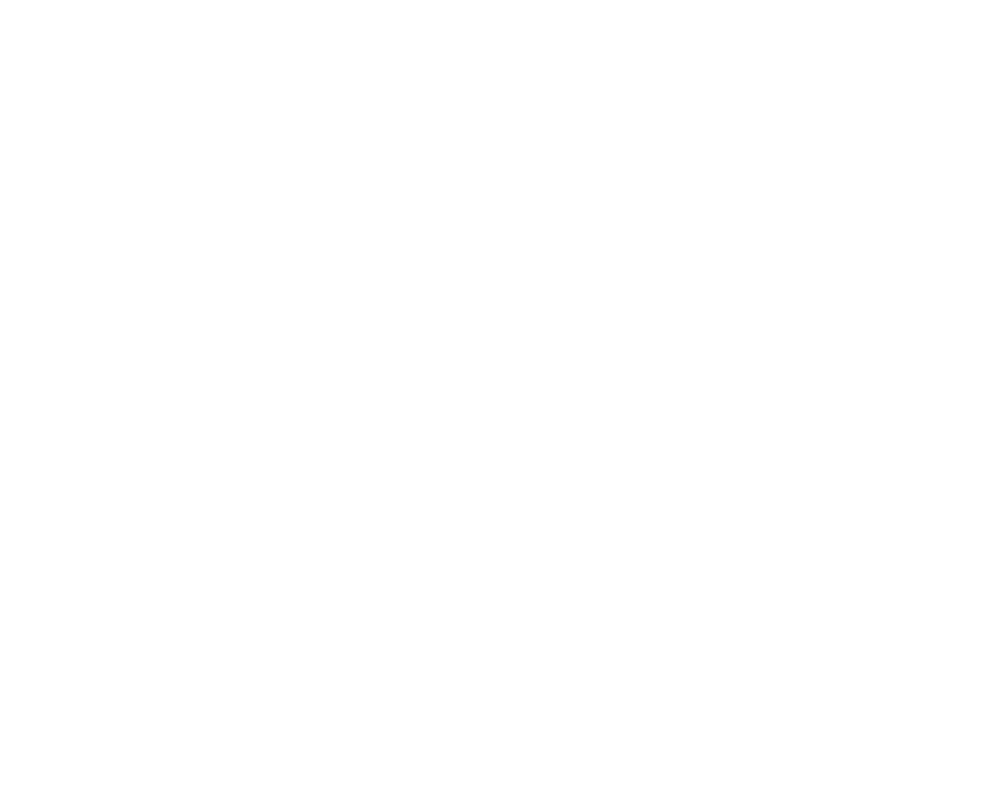
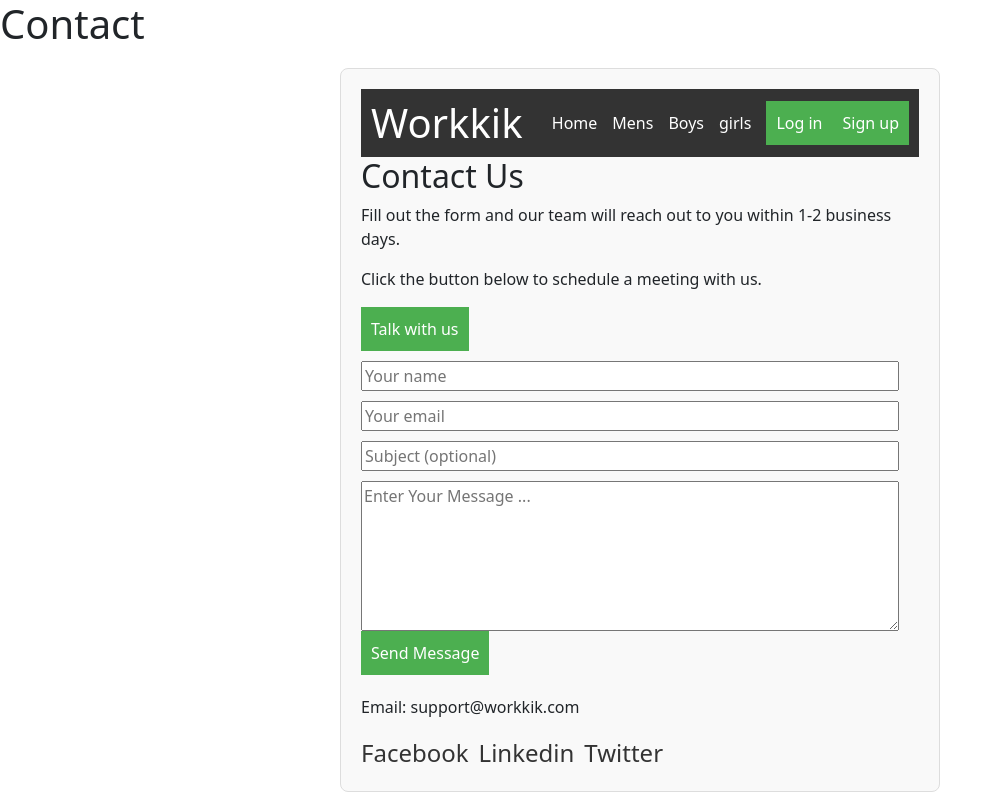
Before and after one commit to Merjina/ReactProject, a React (Create React App) app in the folder reactproject/: page /contact in a window 1280 px wide. Before the commit this address had no page. Shown: the whole page, without its empty margins (0-1001 px from the left). Built offline with nearby package versions, Linux system fonts and the light colour scheme.

Commit message:
contact1

```diff
--- a/reactproject/src/App.jsx
+++ b/reactproject/src/App.jsx
@@ -5,6 +5,7 @@
 import Test from './components/Test';
 import SearchItems from './components/SearchItems';
 import './styles/style.css'
+import Contact from './components/Contact';
 
 function App() {
   return (
@@ -17,6 +18,7 @@
           <Route path="/" element={<Home />} />
           <Route path="/test" element={    <Test/>} />
           <Route path="/search" element={    <SearchItems/>} />
+          <Route path="/contact" element={ <Contact/>} />
 
         </Routes>
       </div>
--- /dev/null
+++ b/reactproject/src/components/Contact.jsx
@@ -0,0 +1,55 @@
+import React from 'react';
+import '../styles/style.css';
+
+function Contact() {
+  return (
+    <div className="contact-page">
+      <h1>Contact</h1>
+      <ContactForm />
+    </div>
+  );
+}
+
+function ContactForm() {
+  return (
+    <div className="contact-form">
+      <header className="header">
+        <h1>Workkik</h1>
+        <nav>
+          <a href="/">Home</a>
+          <a href="/">Mens</a>
+          <a href="/">Boys</a>
+          <a href="/">girls</a>
+          <button className="login-button">Log in</button>
+          <button className="signup-button">Sign up</button>
+        </nav>
+      </header>
+
+      <section className="form-section">
+        <h2>Contact Us</h2>
+        <p>Fill out the form and our team will reach out to you within 1-2 business days.</p>
+        <p>Click the button below to schedule a meeting with us.</p>
+        <button className="talk-button">Talk with us</button>
+
+        <form className="contact-form-fields">
+          <input type="text" placeholder="Your name" required />
+          <input type="email" placeholder="Your email" required />
+          <input type="text" placeholder="Subject (optional)" />
+          <textarea placeholder="Enter Your Message ..." required></textarea>
+          <button type="submit" className="send-button">Send Message</button>
+        </form>
+
+        <div className="contact-info">
+          <p>Email: support@workkik.com</p>
+          <div className="social-icons">
+            <a href="https://facebook.com">Facebook</a>
+            <a href="https://linkedin.com">Linkedin</a>
+            <a href="https://twitter.com">Twitter</a>
+          </div>
+        </div>
+      </section>
+    </div>
+  );
+}
+
+export default Contact;
--- a/reactproject/src/components/Home.jsx
+++ b/reactproject/src/components/Home.jsx
@@ -81,7 +81,7 @@
                 <a className="nav-link" href="/test">Boys</a>
               </li>
               <li className="nav-item">
-                <a className="nav-link" href="/test">Holiday Shop</a>
+                <a className="nav-link" href="/Contact">Contact us</a>
               </li>
               <li className="nav-item">
                 <a className="nav-link" href="/test">Inspiration</a>
--- a/reactproject/src/styles/style.css
+++ b/reactproject/src/styles/style.css
@@ -49,3 +49,86 @@
   .slide-right {
     animation: slideRight 0.5s ease-in-out;
   }
+
+
+
+
+
+
+
+  /* ContactForm.css */
+
+.contact-form {
+  max-width: 600px;
+  margin: 20px auto;
+  padding: 20px;
+  border: 1px solid #ddd;
+  border-radius: 8px;
+  background-color: #f9f9f9;
+}
+
+.header {
+  display: flex;
+  justify-content: space-between;
+  align-items: center;
+  background-color: #333;
+  color: #fff;
+  padding: 10px;
+}
+
+.header h1 {
+  margin: 0;
+}
+
+nav a {
+  color: #fff;
+  margin-right: 15px;
+  text-decoration: none;
+}
+
+nav a:hover {
+  text-decoration: underline;
+}
+
+button {
+  background-color: #4CAF50;
+  color: white;
+  border: none;
+  padding: 10px;
+  cursor: pointer;
+}
+
+button:hover {
+  background-color: #45a049;
+}
+
+.contact-form-fields input,
+.contact-form-fields textarea {
+  display: block;
+  margin-top: 10px;
+  width: calc(100% - 20px);
+}
+
+textarea {
+  height: 150px;
+  resize: vertical;
+}
+
+.contact-info {
+  margin-top: 20px;
+}
+
+.social-icons {
+  display: flex;
+  gap: 10px;
+}
+
+.social-icons a {
+  color: #333;
+  text-decoration: none;
+  font-size: 24px;
+}
+
+.social-icons a:hover {
+  color: #4CAF50;
+}
```
